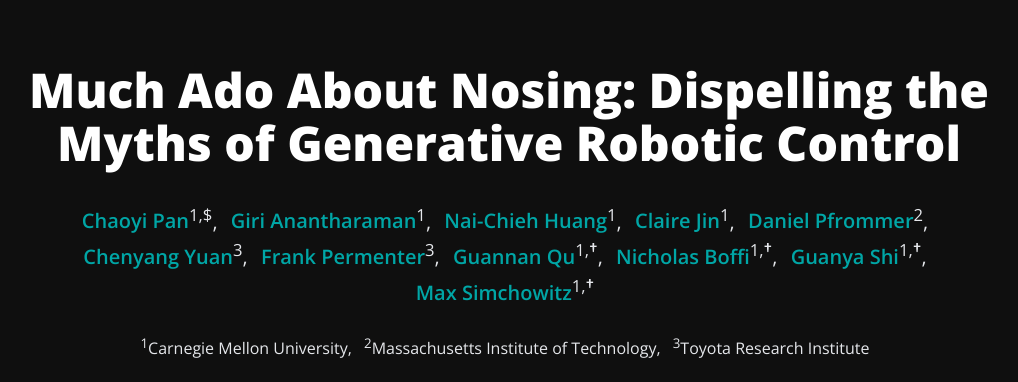
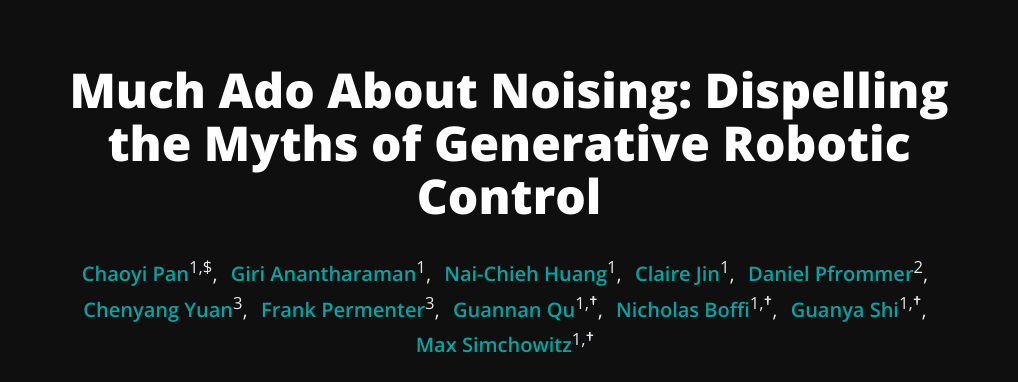
Before and after one commit to simchowitzlabpublic/much-ado-about-noising-project, a plain HTML site: page index.html in a window 1280 px wide. Shown: the top 382 px of the page, without its empty margins (131-1149 px from the left). Drawn offline with nearby package versions, Linux system fonts and the light colour scheme; some icons are missing.

Commit message:
Fix typo in publication title from 'Nosing' to 'Noising'

```diff
--- a/index.html
+++ b/index.html
@@ -72,7 +72,7 @@
         <div class="container is-max-desktop">
           <div class="columns is-centered">
             <div class="column has-text-centered">
-              <h1 class="title is-1 publication-title">Much Ado About Nosing: Dispelling the Myths of Generative Robotic
+              <h1 class="title is-1 publication-title">Much Ado About Noising: Dispelling the Myths of Generative Robotic
                 Control</h1>
               <div class="is-size-5 publication-authors">
                 <span class="author-block">
```
